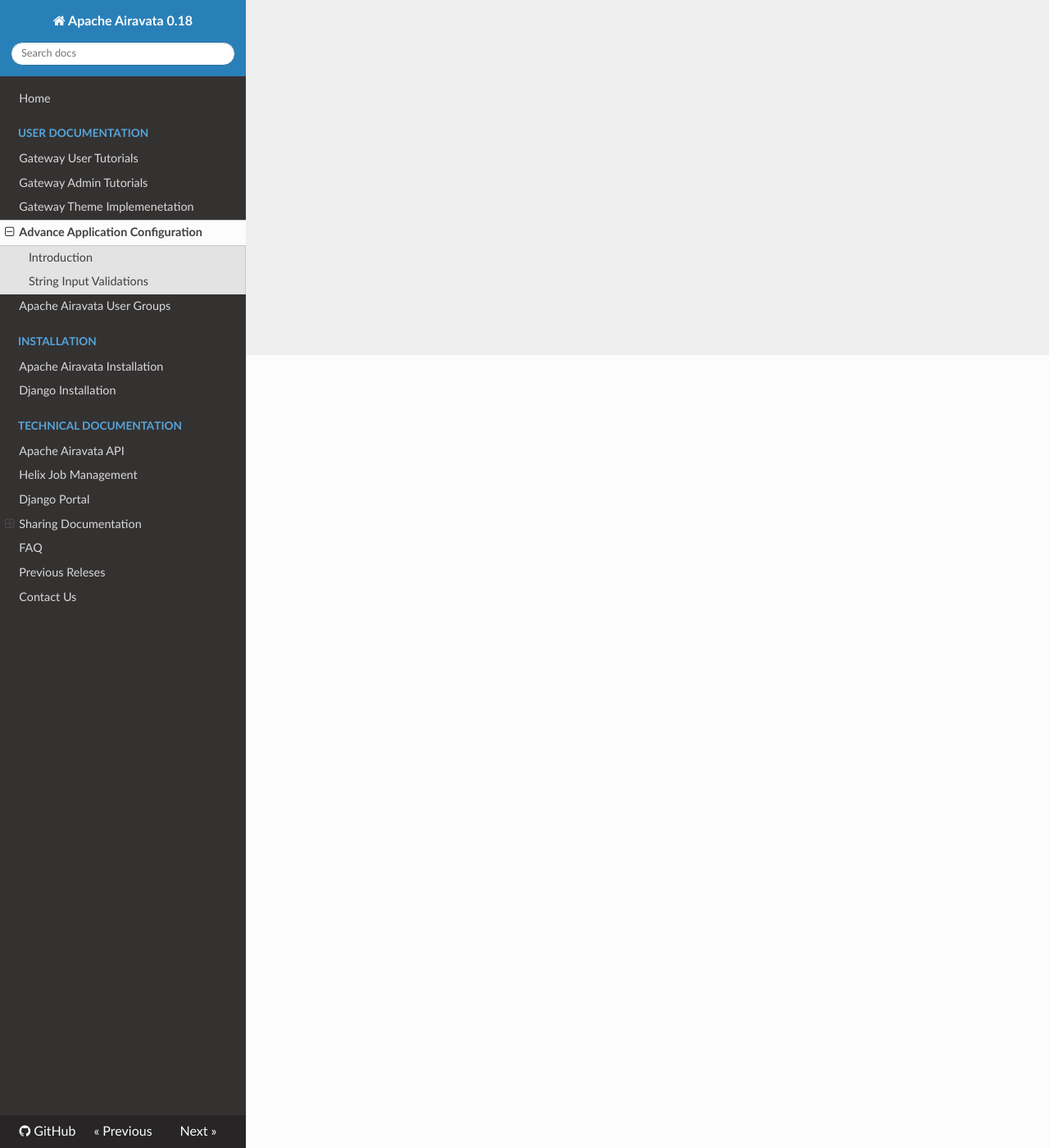
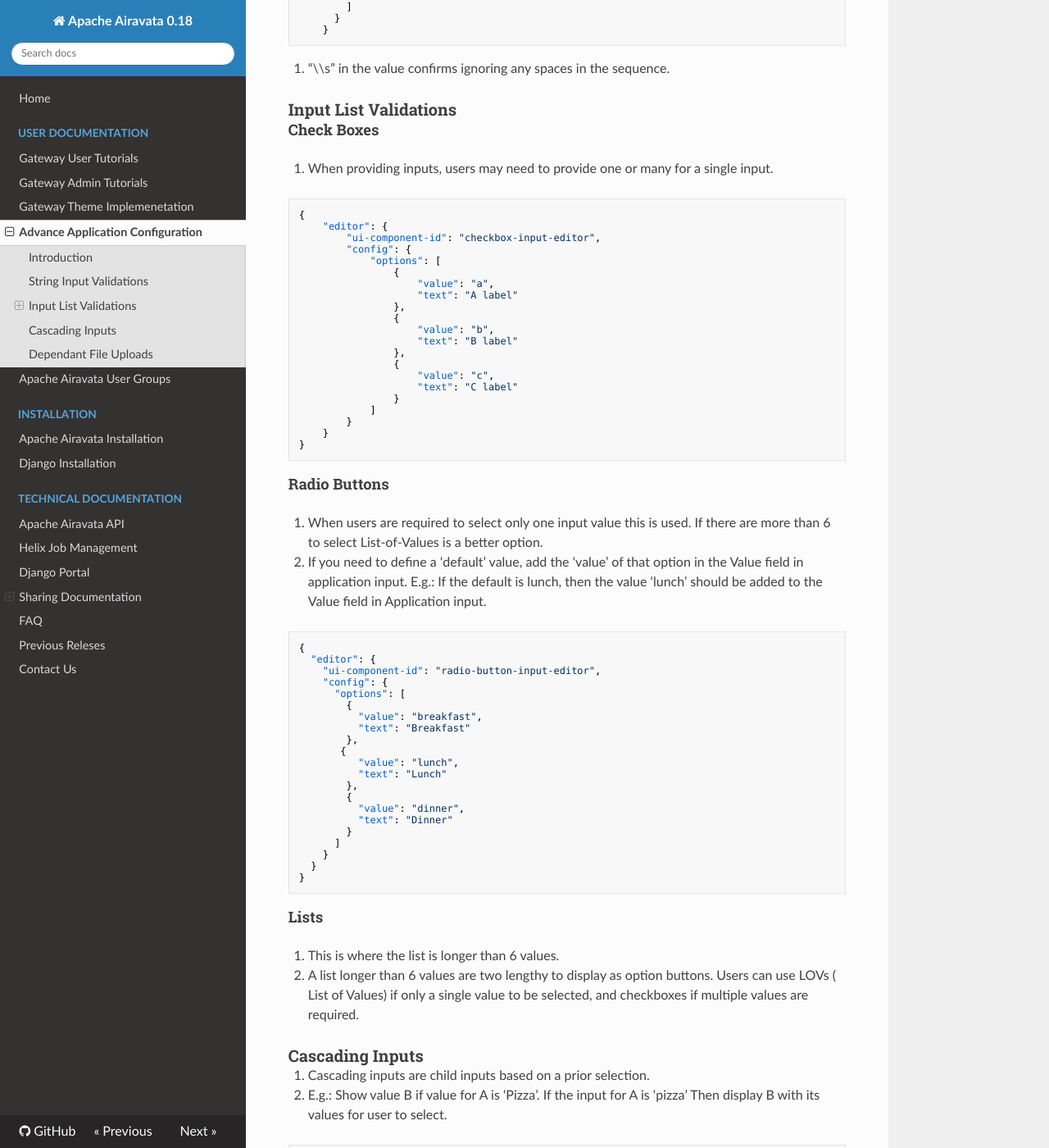
Before and after one commit to isabella232/airavata-docs, an MkDocs documentation site: the page built from docs/user-documentation/JSON-tutorials.md, in a window 1280 px wide and 1400 px high, scrolled down 967 px. Shown: the whole window at 82% size. Built offline with MkDocs 1.6.1, drawn with Linux system fonts in a browser that asks for light colours; nearby versions of some CDN libraries; old or Windows-style settings are respelled for this version of MkDocs; some of the changed text lies outside the part shown.

Commit message:
Added avance input JSON formats

````diff
--- a/docs/user-documentation/JSON-tutorials.md
+++ b/docs/user-documentation/JSON-tutorials.md
@@ -11,3 +11,171 @@ In  Django in order to advance the input types JSON scripting is used.
 When using JSON scripting, prior the developer/gateway admin need to add the component in to Django framework in order for it to work.
 
 ###String Input Validations
+
+1. When String Inputs are provided, gateway to be able to
+    - Define a minimum and a maximum length
+    - Define valid characters (only X, Y, Z and 1)
+    - Provide validation messages for users.
+    - Ignore spaces between letters.
+2. A text consisting X, Y, Z with minimum 10 character length and maximum 200 character length.
+```
+{
+    "editor": {
+    "ui-component-id": "textarea-input-editor",
+    "config": {
+    "rows": 6
+    },
+    "validations": [
+          {
+            "type": "min-length",
+            "value": 10
+          },
+          {
+            "type": "max-length",
+            "value": 200
+          },
+          {
+            "type": "regex",
+            "value": "^[XYL\\s]+$",
+            "message": "Target sequence may only contain letters X, Y and L."
+          }
+        ]
+      }
+    }
+```
+3. “\\\s” in the value confirms ignoring any spaces in the sequence.
+
+###Input List Validations
+####Check Boxes
+1. When providing inputs, users may need to provide one or many for a single input.
+```
+{
+    "editor": {
+        "ui-component-id": "checkbox-input-editor",
+        "config": {
+            "options": [
+                {
+                    "value": "a",
+                    "text": "A label"
+                },
+                {
+                    "value": "b",
+                    "text": "B label"
+                },
+                {
+                    "value": "c",
+                    "text": "C label"
+                }
+            ]
+        }
+    }
+}
+```
+
+####Radio Buttons
+1. When users are required to select only one input value this is used. If there are more than 6 to select List-of-Values is a better option.
+2. If you need to define a ‘default’ value, add the ‘value’ of that option in the Value field in application input. E.g.: If the default is lunch, then the value ‘lunch’ should be added to the Value field in Application input.
+```
+{
+  "editor": {
+    "ui-component-id": "radio-button-input-editor",
+    "config": {
+      "options": [
+        {
+          "value": "breakfast",
+          "text": "Breakfast"
+        },
+       {
+          "value": "lunch",
+          "text": "Lunch"
+        },
+        {
+          "value": "dinner",
+          "text": "Dinner"
+        }
+      ]
+    }
+  }
+}
+```
+
+####Lists
+1. This is where the list is longer than 6 values.
+2. A list longer than 6 values are two lengthy to display as option buttons. Users can use LOVs ( List of Values) if only a single value to be selected, and checkboxes if multiple values are required.
+
+###Cascading Inputs
+1. Cascading inputs are child inputs based on a prior selection.
+2. E.g.: Show value B if value for A is ‘Pizza’. If the input for A is ‘pizza’ Then display B with its values for user to select.
+
+```
+{
+    "editor": {
+        "dependencies": {
+            "show": {
+                "OR": [
+                    {
+                        "A": {
+                            "comparison": "equals",
+                            "value": "pizza"
+                        }
+                    },
+                    {
+                        "C": {
+                            "comparison": "equals",
+                            "value": "cake"
+                        }
+                    }
+                ]
+            }
+        }
+    }
+}
+```
+
+3. In above, OR means that B to display if value for A is ‘pizza’ or value for C is ‘cake’. In place of OR can use AND and NOT.
+4. To toggle properties on the input field, such as "requiredToAddedToCommandLine", add "showOptions" to the JSON config with a value of "toggle" and the names of properties to toggle:
+```
+{
+    "editor": {
+        "dependencies": {
+            "show": {
+                "OR": [
+                    {
+                        "A": {
+                            "comparison": "equals",
+                            "value": "pizza"
+                        }
+                    },
+                    {
+                        "C": {
+                            "comparison": "equals",
+                            "value": "cake"
+                        }
+                    }
+                ]
+            },
+            "showOptions": {
+              "toggle": ["requiredToAddedToCommandLine"]
+            }
+        }
+    }
+}
+```
+
+###Dependant File Uploads
+1. Dependant input is a input that is dependant on certain option selected in a previous field. E.g.: If the option selected is ‘list-of-urls’ then show this field to upload a file.
+2. If the selected option is ‘list-of-urls’ then the URI upload should be enabled.
+```
+{
+    "editor": {
+        "dependencies": {
+            "show": {
+                "Select reading options": {
+                    "comparison": "equals",
+                    "value": "list-urls"
+                }
+            }
+        }
+    }
+}
+```
````
